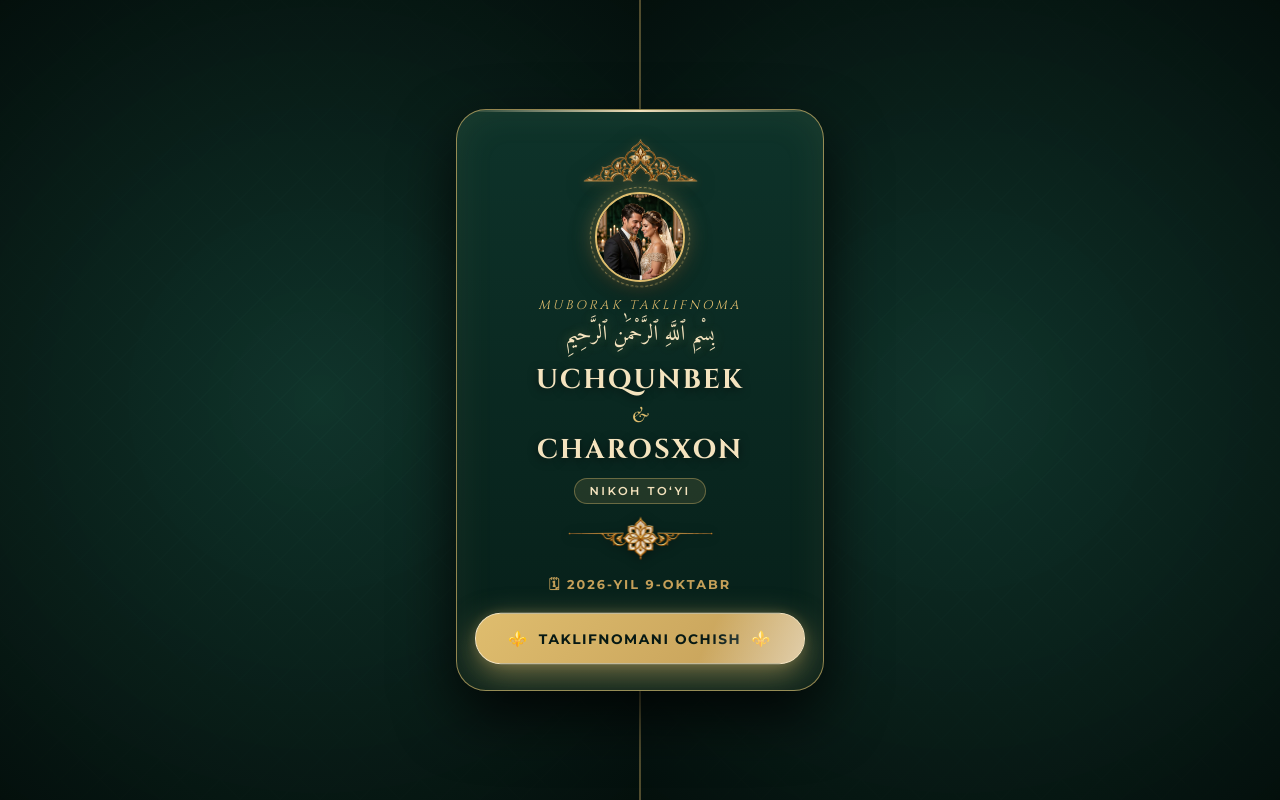
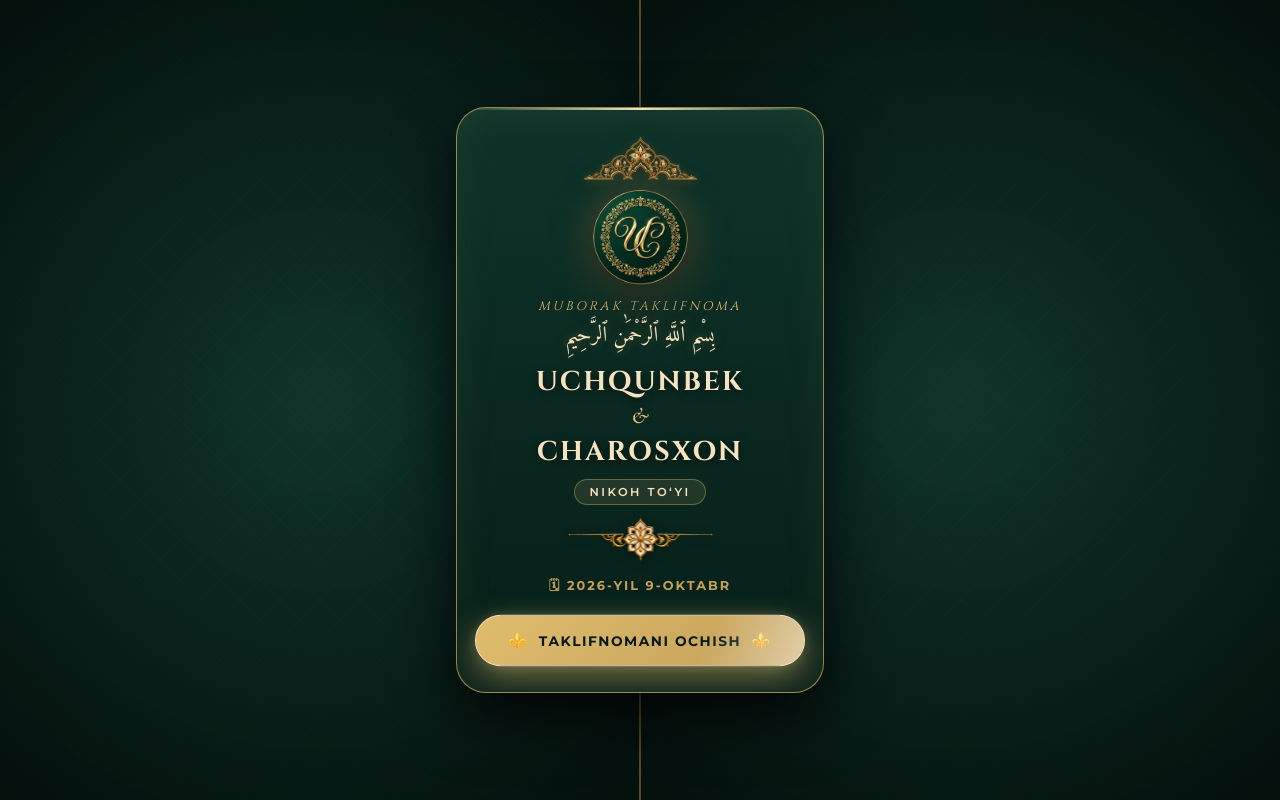
Before and after one commit to AbdulazizFrost/taklivo-bot, a Python web app: template templates/orders/9/index.html in a window 1280 px wide. Run offline with Jinja, Linux system fonts and the light colour scheme; the template is opened without the code that fills it, so the values that code supplies are empty; some libraries are stand-ins or nearby versions.

Commit message:
feat(order-9): add luxury royal UC intertwined golden monogram logo

```diff
--- a/templates/orders/9/index.html
+++ b/templates/orders/9/index.html
@@ -22,15 +22,14 @@
 
         <div class="curtain-centerpiece">
             <div class="curtain-card">
-                <!-- 3D Gold Arch Ornament (Refined Compact Size) -->
+                <!-- 3D Gold Arch Ornament -->
                 <div class="gold-arch-wrap">
                     <img src="images/gold-arch.png" alt="Zarhal Toj" class="gold-arch-img">
                 </div>
 
-                <!-- Romantic Couple Avatar Photo -->
-                <div class="couple-avatar-wrap">
-                    <img src="images/couple-avatar.jpg" alt="Uchqunbek & Charosxon" class="couple-avatar-img">
-                    <div class="avatar-gold-ring"></div>
+                <!-- Elegant Royal UC Monogram Logo -->
+                <div class="uc-monogram-wrap cover">
+                    <img src="images/uc-logo.png" alt="U & C Monogrammasi" class="uc-monogram-img">
                 </div>
 
                 <span class="curtain-tag">MUBORAK TAKLIFNOMA</span>
@@ -47,7 +46,7 @@
 
                 <span class="curtain-event-type">NIKOH TO‘YI</span>
 
-                <!-- 3D Gold Divider (Refined Delicate Size) -->
+                <!-- 3D Gold Divider -->
                 <div class="gold-divider-wrap">
                     <img src="images/gold-divider.png" alt="Zarhal Naqsh" class="gold-divider-img">
                 </div>
@@ -78,7 +77,7 @@
 
         <main class="content-stream">
 
-            <!-- Card 1: Hero & Avatar -->
+            <!-- Card 1: Hero & Monogram -->
             <section class="emerald-card hero-card">
                 <div class="card-glow"></div>
 
@@ -87,10 +86,9 @@
                     <img src="images/gold-arch.png" alt="Zarhal Toj Naqshi" class="gold-arch-img">
                 </div>
 
-                <!-- Romantic Couple Avatar Photo -->
-                <div class="couple-avatar-wrap hero">
-                    <img src="images/couple-avatar.jpg" alt="Uchqunbek & Charosxon" class="couple-avatar-img">
-                    <div class="avatar-gold-ring"></div>
+                <!-- Elegant Royal UC Monogram Logo -->
+                <div class="uc-monogram-wrap hero">
+                    <img src="images/uc-logo.png" alt="U & C Monogrammasi" class="uc-monogram-img">
                 </div>
 
                 <span class="sub-header-tag">MUBORAK TAKLIFNOMA</span>
--- a/templates/orders/9/style.css
+++ b/templates/orders/9/style.css
@@ -1,6 +1,6 @@
 /* ==========================================================================
    ORIENTAL EMERALD LUXURY THEME — TAKLIVO
-   Matching Exact Royal Heritage Style with Real 3D Golden Ornaments & Avatar
+   Matching Exact Royal Heritage Style with Real 3D Golden Ornaments & Monogram
    Deep Emerald Green (#091f1a) + Harlequin Diamond Tile + Radiant Antique Gold
    ========================================================================== */
 
@@ -50,7 +50,6 @@ body {
     line-height: 1.6;
     overflow-x: hidden;
     position: relative;
-    /* Rich Harlequin / Diamond Pattern as seen in screenshot */
     background-image:
         radial-gradient(circle at 50% 0%, rgba(20, 65, 54, 0.5) 0%, transparent 70%),
         repeating-linear-gradient(45deg, rgba(14, 42, 34, 0.45) 0, rgba(14, 42, 34, 0.45) 1px, transparent 0, transparent 28px),
@@ -140,49 +139,36 @@ body.curtain-active {
     background: linear-gradient(90deg, transparent, var(--gold-light), transparent);
 }
 
-/* Couple Avatar Photo (Delicate Luxury Frame) */
-.couple-avatar-wrap {
-    width: 90px;
-    height: 90px;
-    margin: 4px auto 14px;
-    position: relative;
+/* ==========================================================================
+   ROYAL UC MONOGRAM LOGO
+   ========================================================================== */
+.uc-monogram-wrap {
+    width: 105px;
+    height: 105px;
+    margin: 6px auto 14px;
     display: flex;
     align-items: center;
     justify-content: center;
+    position: relative;
 }
 
-.couple-avatar-wrap.hero {
-    width: 105px;
-    height: 105px;
-    margin: 6px auto 16px;
+.uc-monogram-wrap.cover {
+    width: 95px;
+    height: 95px;
+    margin: 4px auto 12px;
 }
 
-.couple-avatar-img {
+.uc-monogram-img {
     width: 100%;
     height: 100%;
+    display: block;
     border-radius: 50%;
-    object-fit: cover;
-    object-position: center 22%;
-    border: 2px solid var(--gold-primary);
-    box-shadow: 0 0 22px rgba(223, 189, 110, 0.45), 0 8px 25px rgba(0, 0, 0, 0.65);
-    display: block;
+    filter: drop-shadow(0 8px 20px rgba(0, 0, 0, 0.65)) drop-shadow(0 0 16px rgba(223, 189, 110, 0.35));
+    transition: transform 0.3s ease;
 }
 
-.avatar-gold-ring {
-    position: absolute;
-    top: -5px;
-    left: -5px;
-    right: -5px;
-    bottom: -5px;
-    border-radius: 50%;
-    border: 1px dashed rgba(223, 189, 110, 0.6);
-    pointer-events: none;
-    animation: ringSpin 30s linear infinite;
-}
-
-@keyframes ringSpin {
-    from { transform: rotate(0deg); }
-    to { transform: rotate(360deg); }
+.uc-monogram-img:hover {
+    transform: scale(1.04);
 }
 
 .curtain-tag {
@@ -406,7 +392,7 @@ body:not(.curtain-active) .mobile-frame {
 }
 
 /* ==========================================================================
-   REFINED 3D GOLD ORNAMENTS (Subtle, Compact, Jewelry-scale)
+   REFINED 3D GOLD ORNAMENTS (Delicate Jewelry Scale)
    ========================================================================== */
 .gold-arch-wrap {
     display: flex;
```
Also changed, not shown: templates/orders/9/images/uc-logo.png (added).
